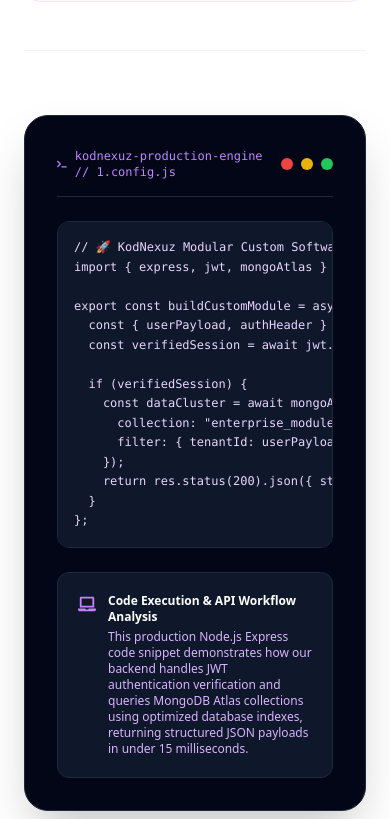
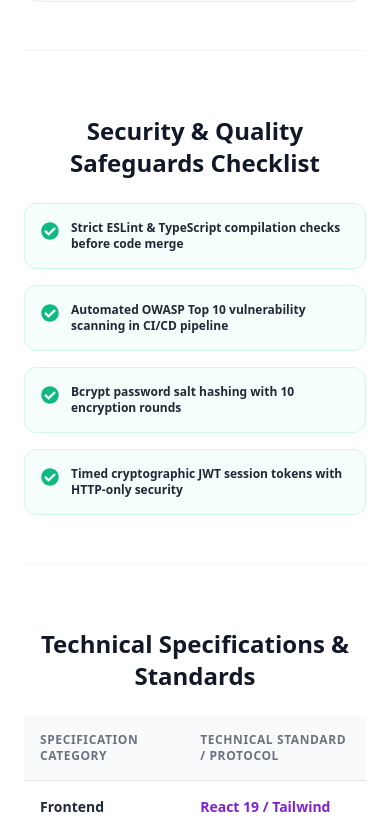
Before and after one commit to YAHSHWANTH/CODE-NEXUZ, a React (Create React App) app in the folder client/: page /feature/1 in a window 390 px wide. Shown: the part 6080-6899 px from the top of the page. Built offline with nearby package versions, Linux system fonts and the light colour scheme; no server answers.

Commit message:
Remove terminal code editor mockup block and API execution callout from all feature detail subpages

```diff
--- a/client/src/pages/FeatureDetail.js
+++ b/client/src/pages/FeatureDetail.js
@@ -23,11 +23,9 @@
   FaLaptopCode,
   FaCheckDouble,
   FaSlidersH,
-  FaTerminal,
   FaCheckCircle,
   FaLightbulb,
   FaCamera,
-  FaLaptop,
 } from "react-icons/fa";
 import Navbar from "../components/Navbar";
 import Touch from "../components/Touch";
@@ -842,32 +840,7 @@
           </div>
         </div>
 
-        {/* Section 7: Interactive Code Snippet & Terminal Output Mockup + Senior Dev Explanation */}
-        <div className="bg-slate-950 text-white rounded-3xl p-8 sm:p-10 border border-slate-800 shadow-2xl space-y-6">
-          <div className="flex items-center justify-between border-b border-slate-800 pb-4">
-            <div className="flex items-center gap-2 text-xs font-mono text-purple-400">
-              <FaTerminal className="text-sm" />
-              <span>kodnexuz-production-engine // {slug}.config.js</span>
-            </div>
-            <div className="flex items-center space-x-2">
-              <div className="w-3 h-3 rounded-full bg-red-500"></div>
-              <div className="w-3 h-3 rounded-full bg-yellow-500"></div>
-              <div className="w-3 h-3 rounded-full bg-green-500"></div>
-            </div>
-          </div>
-          <pre className="font-mono text-xs sm:text-sm text-purple-200 overflow-x-auto p-4 bg-slate-900 rounded-xl border border-slate-800 leading-relaxed">
-            {feature.codeSnippet}
-          </pre>
 
-          {/* 💻 Senior Developer Explanatory Callout */}
-          <div className="bg-slate-900 p-5 rounded-xl border border-slate-800 flex items-start gap-3 text-xs text-purple-300">
-            <FaLaptop className="text-purple-400 text-lg shrink-0 mt-0.5" />
-            <div>
-              <span className="font-bold text-white block mb-1">Code Execution & API Workflow Analysis</span>
-              {feature.codeSnippetExplanation}
-            </div>
-          </div>
-        </div>
 
         {/* Section 8: Security & Compliance Safeguards Checklist */}
         <div className="space-y-6 border-b border-gray-100 pb-12">
```
